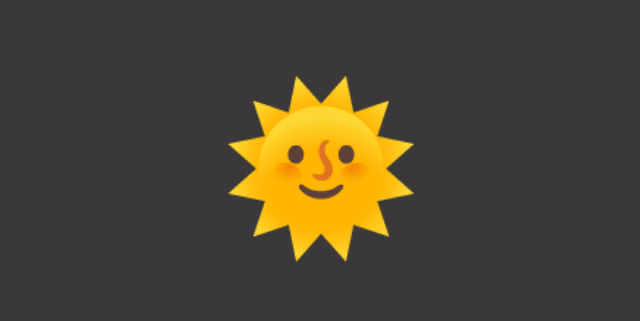
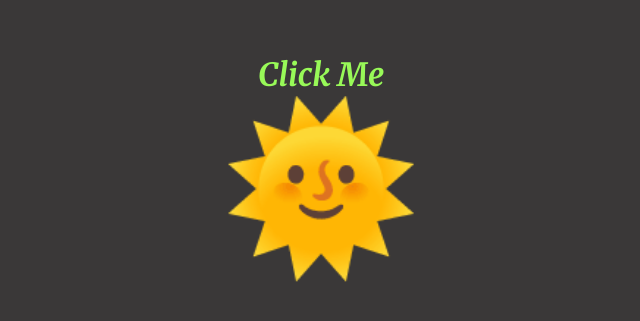
Before and after one commit to HeatherAeon/emojijs, a plain HTML site: page index.html in a window 1280 px wide. Shown: the part 231-552 px from the top of the page, without its empty margins (319-959 px from the left). Drawn offline with Linux system fonts and the light colour scheme.

Commit message:
added click me text

```diff
--- a/index.html
+++ b/index.html
@@ -10,6 +10,7 @@
         <link rel="stylesheet" href="style.css">
     </head>
     <body>
+        <h1>Click Me</h1>
         <div class="emoji closed active">🌞</div>
         <div class="emoji open">☀️</div>
 
--- a/style.css
+++ b/style.css
@@ -1,4 +1,8 @@
+/* Font */
+@import url('https://fonts.googleapis.com/css2?family=Merriweather:ital,wght@1,700&display=swap');
+
 /* reset */
+
 *{
     box-sizing: border-box;
     margin: 0;
@@ -13,6 +17,11 @@ body {
     align-items: center;
     background-color: rgb(58, 56, 56);
     min-height: 100vh;
+}
+
+h1 {
+    font-family: 'Merriweather', serif;
+    color: rgb(152, 249, 88);
 }
 
 .emoji {
```
